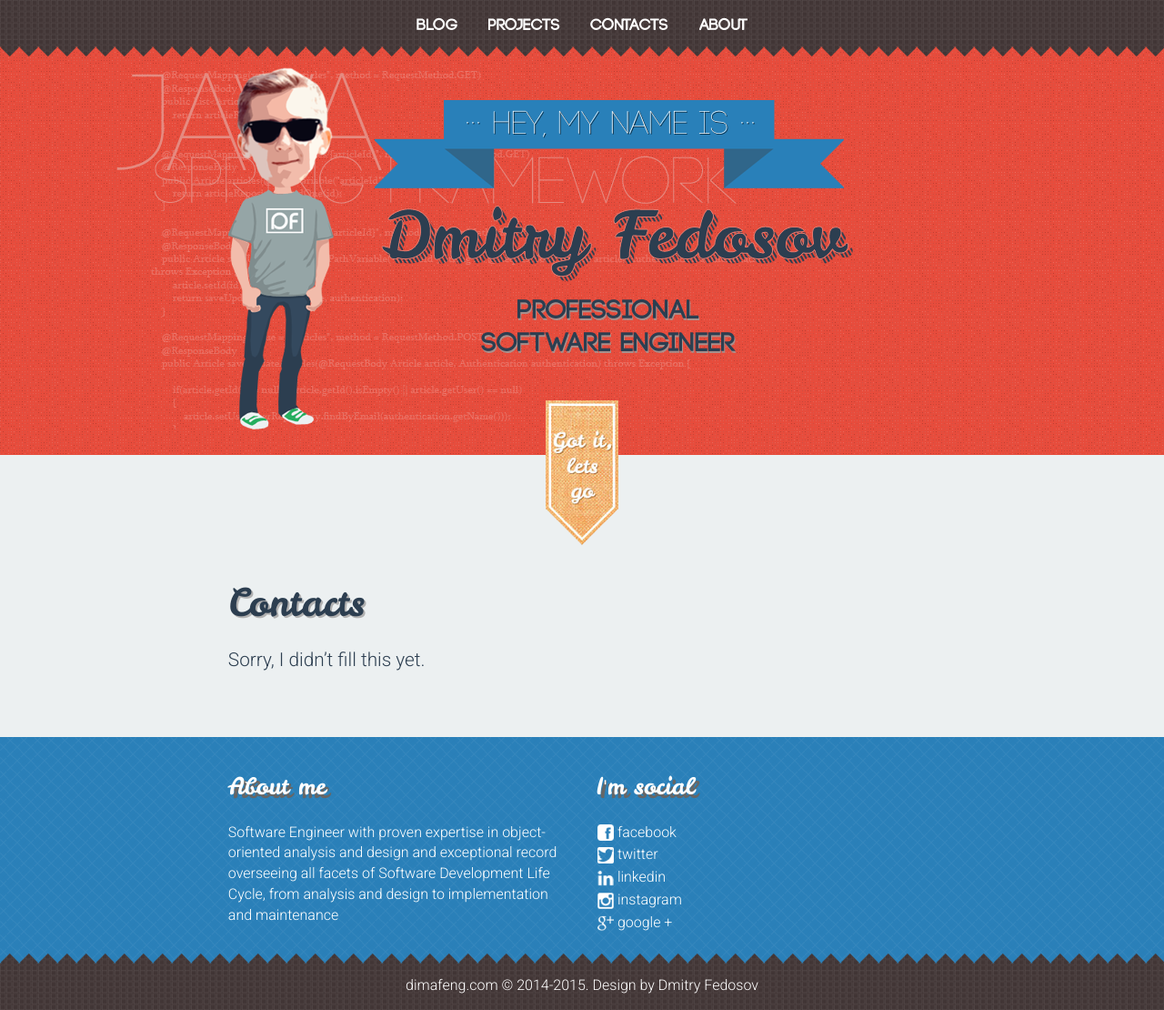
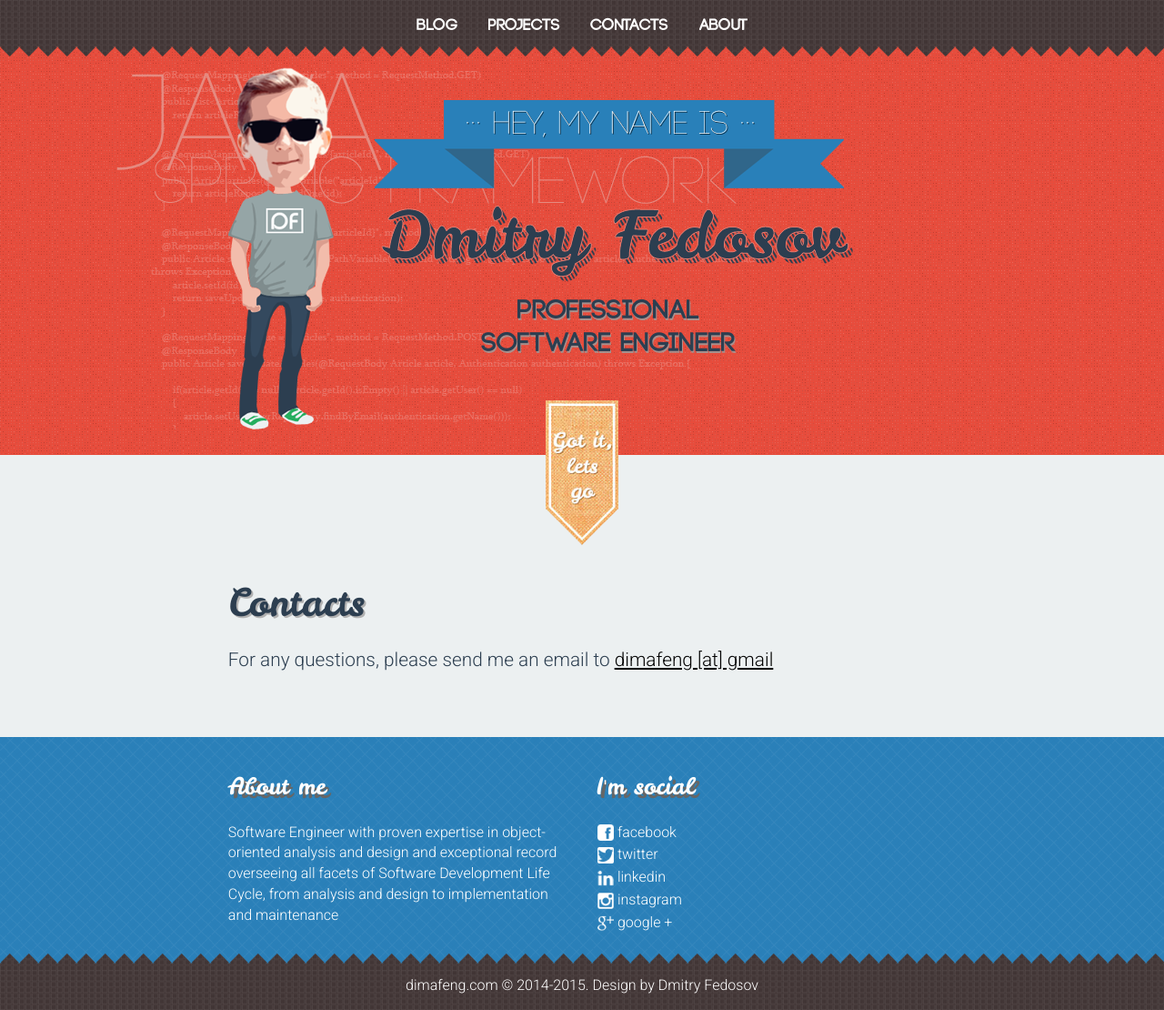
Before and after one commit to dimafeng/dimafeng.github.io, a Jekyll site: the page built from contacts.md, in a window 1280 px wide and 1110 px high. Shown: the whole window at 91% size. Built offline with Jekyll 4.4.1, drawn with Linux system fonts in a browser that asks for light colours; nearby versions of some CDN libraries.

Commit message:
Update contacts.md

```diff
--- a/contacts.md
+++ b/contacts.md
@@ -4,4 +4,4 @@ title: Contacts
 permalink: /contacts/
 ---
 
-Sorry, I didn't fill this yet.
+For any questions, please send me an email to <a href="mailto:dimafeng+site@gmail.com">dimafeng [at] gmail</a>
```
